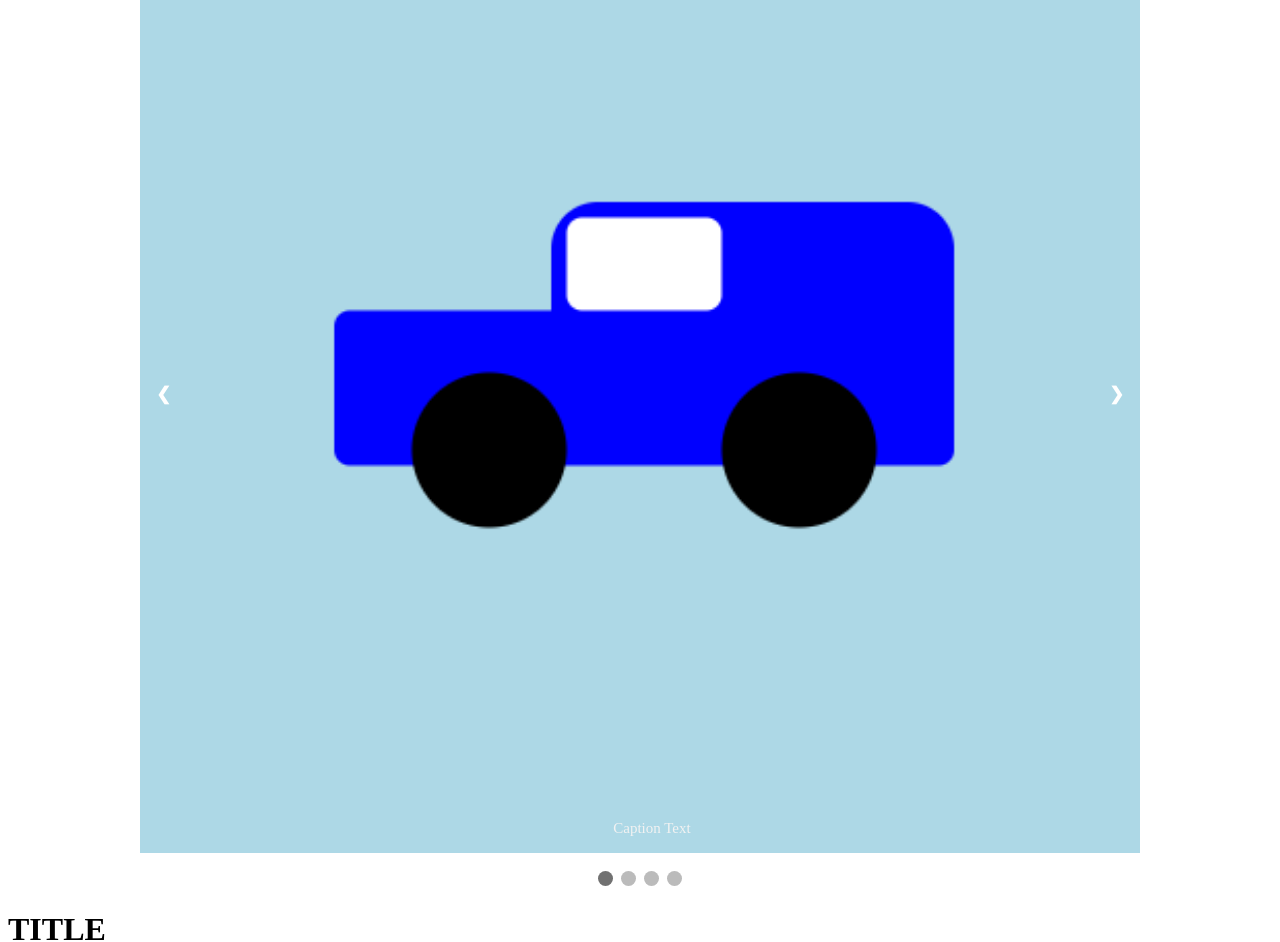
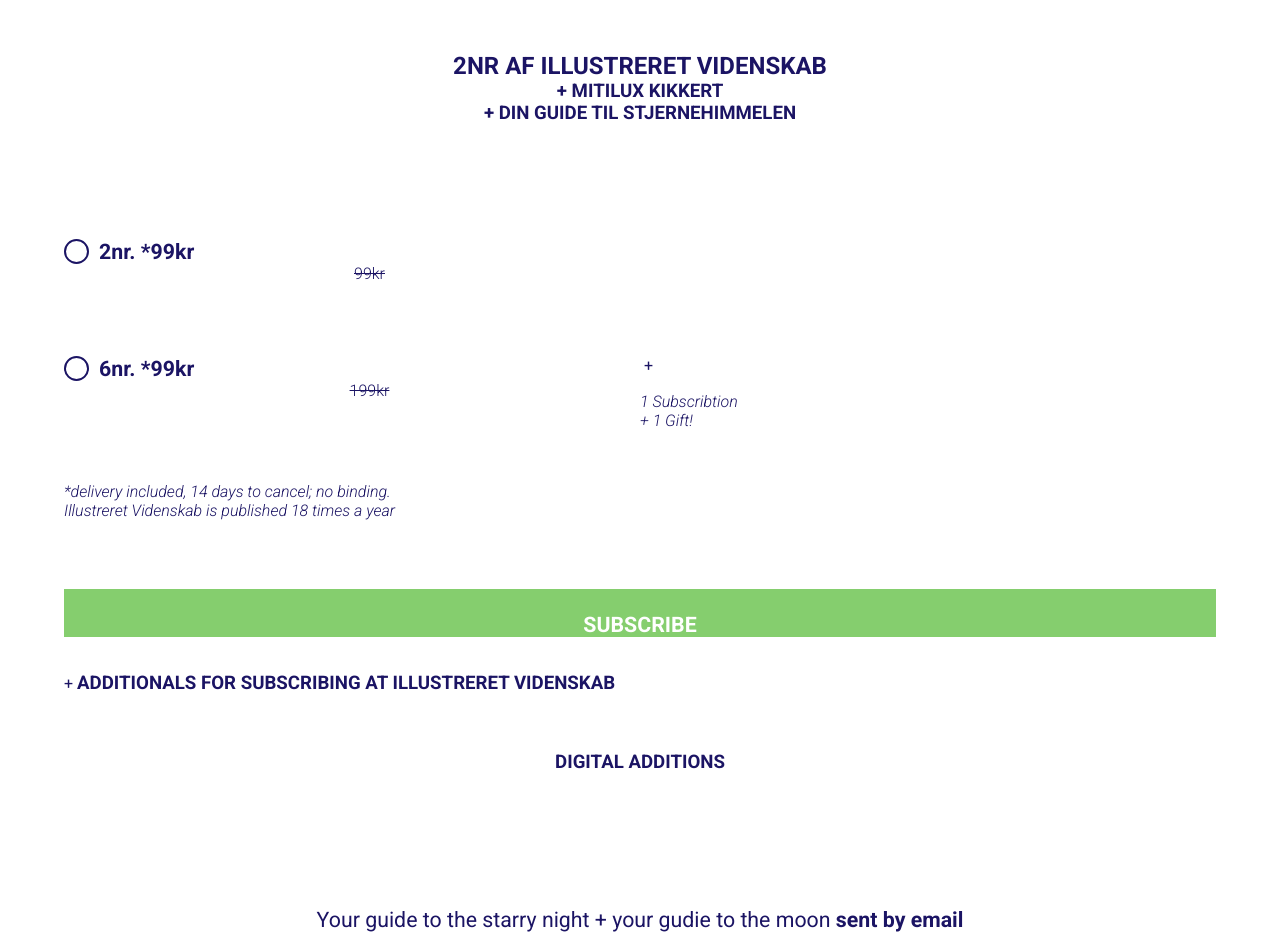
Before and after one commit to otoxiep95/illustreretVidenskab, a website: page checkout.html in a window 1280 px wide. Shown: the part 138-1080 px from the top of the page. Drawn offline with Linux system fonts and the light colour scheme.

Commit message:
landing page structure without images and slider

```diff
--- a/checkout.html
+++ b/checkout.html
@@ -22,80 +22,83 @@
                 <li>Sporgsmål og svar</li>
             </ul> -->
 
-        <img src="" alt="Illustreret Videnskap Logo">
+        <img src="" alt="Illustreret Videnskap Logo" class="logo">
         </nav>
     </header>
 
     <main>
-        <div class="slideshow-container">
 
-            <div class="mySlides fade">
-                <div class="numbertext">1 / 4</div>
-                <img src="img/car.PNG" style="width:100%">
-                <div class="text">Caption Text</div>
+        <div class="checkoutTitle">
+            <h1>2nr af Illustreret Videnskab</h1>
+            <h3>+ Mitilux Kikkert</h3>
+            <h3>+ Din guide til stjernehimmelen</h3>
+        </div>
+        <div class="stepOne">
+
+
+            <label class="container">2nr. *99kr<input id="2nr" type="radio" name="noMagazines">
+                <p class="strikeThrough">99kr</p>
+                <span class="checkmark"></span>
+            </label>
+
+            <label class="container">6nr. *99kr<input id="2nr" type="radio" name="noMagazines">
+                <p class="strikeThrough">199kr</p>
+                <span class="checkmark"></span>
+            </label>
+
+            <div>
+                <img src="" alt="">
+                <span>+</span>
+                <img src="" alt="">
+                <p class="smallText"> 1 Subscribtion <br> + 1 Gift!</p>
             </div>
-
-            <div class="mySlides fade">
-                <div class="numbertext">2 / 4</div>
-                <img src="img/715466-150ppp.jpg" style="width:100%">
-                <div class="text">Caption Two</div>
-            </div>
-
-            <div class="mySlides fade">
-                <div class="numbertext">3 / 4</div>
-                <img src="img/planta.jpg" style="width:100%">
-                <div class="text">Caption Three</div>
-            </div>
-            <!-- <div class="mySlides fade">
-                <div class="numbertext">4 / 4</div>
-                <img src="img/áróra.jpg" style="width:100%">
-                <div class="text">Caption Four</div>
-            </div> -->
-
-            <a class="prev" onclick="plusSlides(-1)">&#10094;</a>
-            <a class="next" onclick="plusSlides(1)">&#10095;</a>
+            <p class="smallText">*delivery included, 14 days to cancel; no binding. <br>
+                Illustreret Videnskab is published 18 times a year</p>
+            <div class="subscribe">Subscribe</div>
 
         </div>
-        <br>
 
-        <div style="text-align:center">
-            <span class="dot" onclick="currentSlide(1)"></span>
-            <span class="dot" onclick="currentSlide(2)"></span>
-            <span class="dot" onclick="currentSlide(3)"></span>
-            <span class="dot" onclick="currentSlide(4)"></span>
-            <!-- <span class="dot"></span> -->
-        </div>
-        <h1>TITLE</h1>
-        <div class="stepOne">
-            <h2 class="stepTitle">Vælg tilbud</h2>
-            <div>
-                <h2>Mitilux Kikkert</h2>
+        <div class="stepTwo">
+
+            <span>+</span>
+            <h2 class="subTitles">Additionals for subscribing at Illustreret Videnskab</h2>
+
+            <div class="stepTwoGrid">
+                <h3>Digital additions</h3>
                 <img src="" alt="">
-                <input type="radio">
+                <p>Your guide to the starry night + your gudie to the moon <span class="emphasis">sent by email</span></p>
+                <p>Digital access to the last <span class="emphasis">last 12 numbers</span> of the magazine </p>
+                <img src="" alt="">
+                <p><span class="emphasis">Exclusive access</span> to more-shop for more products up to><span class="emphasis">
+                        70% discount</span></p>
+
+
             </div>
         </div>
 
-        <div class="stepTwo">
-            <div class="stepTitle">
-                <h2>Vælg antal magasiner</h2>
-                <a href="">Se rabatskemar</a>
+        <div class="stepThree">
+
+            <span>+</span>
+            <h2 class="subTitles">Your gift for subscribing at Illustreret Videnskab</h2>
+            <img src="" alt="">
+            <div class="stepThreegrid">
+                <img src="" alt="">
+                <p>A robust companion for nature observations, hiking, sporting events, sightseeing, theater or
+                    concerts.</p>
+                <ul>
+                    <li>8x magnication</li>
+                    <li>Multi-layered optics</li>
+                    <li>Precise and accurate focus</li>
+                    <li>40mm objective diameter</li>
+                    <li>Crystal clear viewing in short & long distance</li>
+                    <li>Rubber cover for extra reststance</li>
+                    <h2>Included:bag, neck strap & lens protector</h2>
+                    <p class="smallText">Size: 180 mm x 55mm x 145mm weight: 727 g</p>
+                </ul>
+
             </div>
-            <label for=""><input type="radio"></label>
-            <label for=""><input type="radio"></label>
         </div>
 
-        <div class="stepThree">
-            <div class="stepTitle">
-                <h1>Angiv kundeoplysninger</h1>
-            </div>
-            <form></form>
-        </div>
-
-        <div class="stepFour">
-            <h1 class="stepTitle">Vælg Beltalingsmetode</h1>
-            <form></form>
-            <button>Gå til sikker betaling</button>
-        </div>
 
         <script src="js/main.js"></script>
     </main>
--- a/css/_checkout.scss
+++ /dev/null
@@ -1,4 +0,0 @@
-svg {
-  stroke: green;
-  height: 50px;
-}
--- a/css/style.scss
+++ b/css/style.scss
@@ -1,121 +1,206 @@
-@import "checkout";
+@import url("https://fonts.googleapis.com/css?family=Roboto:300,300i,400,500,700");
 
-:root {
+$blueColor: #1b1464;
+$greenColor: #85ce6e;
+$font: "Roboto";
+* {
+  box-sizing: border-box;
+}
+body {
   margin: 0;
   padding: 0;
-  box-sizing: border-box;
+  font-family: $font;
+  color: $blueColor;
 }
-
-.mySlides {
-  display: none;
+main {
+  margin: 5%;
 }
-img {
-  vertical-align: middle;
+header {
+  border: 3pt solid $blueColor;
+  background-color: $blueColor;
+  svg {
+    margin: 5% 5% 0 5%;
+    fill: white;
+    height: 50px;
+    width: 40px;
+    rect {
+      height: 5px;
+    }
+  }
 }
-
-/* Slideshow container */
-.slideshow-container {
-  max-width: 1000px;
-  position: relative;
-  margin: auto;
+h1 {
+  font-weight: 700;
+  font-size: 18pt;
 }
-
-/* Next & previous buttons */
-.prev,
-.next {
-  cursor: pointer;
-  position: absolute;
-  top: 50%;
-  width: auto;
-  padding: 16px;
-  margin-top: -22px;
-  color: white;
-  font-weight: bold;
-  font-size: 18px;
-  transition: 0.6s ease;
-  border-radius: 0 3px 3px 0;
+p {
+  font-size: 16pt;
 }
-
-/* Position the "next button" to the right */
-.next {
-  right: 0;
-  border-radius: 3px 0 0 3px;
+h3 {
+  font-size: 14pt;
 }
-
-/* On hover, add a black background color with a little bit see-through */
-.prev:hover,
-.next:hover {
-  background-color: rgba(0, 0, 0, 0.8);
+h2 {
+  font-weight: 700;
+  font-size: 14pt;
 }
-
-/* Caption text */
-.text {
-  color: #f2f2f2;
-  font-size: 15px;
-  padding: 8px 12px;
-  position: absolute;
-  bottom: 8px;
-  width: 100%;
+h1,
+h2,
+h3,
+.subscribe {
+  text-transform: uppercase;
+}
+h1,
+h3,
+.subscribe {
+  margin: 0;
   text-align: center;
 }
-
-/* Number text (1/3 etc) */
-.numbertext {
-  color: #f2f2f2;
-  font-size: 12px;
-  padding: 8px 12px;
-  position: absolute;
-  top: 0;
+.checkoutTitle {
+  margin-bottom: 10%;
 }
-
-/* The dots/bullets/indicators */
-.dot {
-  cursor: pointer;
-  height: 15px;
-  width: 15px;
-  margin: 0 2px;
-  background-color: #bbb;
-  border-radius: 50%;
-  display: inline-block;
-  transition: background-color 0.6s ease;
+/****************STEP ONE******************/
+.stepOne {
+  display: grid;
+  grid-template-columns: 1fr 1fr;
+  grid-auto-rows: 1fr 0.5fr 0.5fr;
+  label {
+    grid-column: 1;
+  }
 }
-
-.active,
-.dot:hover {
-  background-color: #717171;
+.smallText,
+.subscribe {
+  margin: 3% 0;
+  grid-column: span 2;
 }
-
-/* Fading animation */
-.fade {
-  -webkit-animation-name: fade;
-  -webkit-animation-duration: 1.5s;
-  animation-name: fade;
-  animation-duration: 1.5s;
+.smallText {
+  font-weight: 100;
+  font-style: italic;
+  font-size: 12pt;
+  text-align: left;
 }
-
-@-webkit-keyframes fade {
-  from {
-    opacity: 0.4;
-  }
-  to {
-    opacity: 1;
+.strikeThrough {
+  margin: 0;
+  text-align: center;
+  font-weight: 100;
+  font-size: 12pt;
+  text-decoration-line: line-through;
+}
+label {
+  font-size: 16pt;
+  font-weight: 700;
+  input[type="radio"] {
+    border-color: $blueColor;
+    color: $blueColor;
   }
 }
 
-@keyframes fade {
-  from {
-    opacity: 0.4;
-  }
-  to {
-    opacity: 1;
+.subscribe {
+  background-color: $greenColor;
+  color: white;
+  font-size: 16pt;
+  font-weight: 700;
+  text-transform: uppercase;
+  height: 6vh;
+  padding: 2%;
+}
+/*****radiobutton from W3 schools******/
+/* The container */
+.container {
+  display: block;
+  position: relative;
+  padding-left: 35px;
+  margin-bottom: 12px;
+  cursor: pointer;
+  font-size: 16pt;
+  -webkit-user-select: none;
+  -moz-user-select: none;
+  -ms-user-select: none;
+  user-select: none;
+}
+
+/* Hide the browser's default radio button */
+.container input {
+  position: absolute;
+  opacity: 0;
+  cursor: pointer;
+}
+
+/* Create a custom radio button */
+.checkmark {
+  position: absolute;
+  top: 0;
+  left: 0;
+  height: 25px;
+  width: 25px;
+  border: 2pt solid $blueColor;
+  border-radius: 50%;
+}
+
+/* On mouse-over, add a grey background color */
+.container:hover input ~ .checkmark {
+  /* background-color: #ccc; */
+}
+.checkmark::before {
+  display: block;
+  position: absolute;
+  content: "";
+  border-radius: 100%;
+  height: 15px;
+  width: 15px;
+  top: 2.5px;
+  left: 2.5px;
+  margin: auto;
+}
+/* When the radio button is checked, add a blue background */
+.container input:checked ~ .checkmark::before {
+  background-color: $blueColor;
+}
+
+/* Create the indicator (the dot/circle - hidden when not checked) */
+.checkmark:after {
+  content: "";
+  position: absolute;
+  display: none;
+}
+
+/* Show the indicator (dot/circle) when checked */
+.container input:checked ~ .checkmark:after {
+  display: block;
+}
+
+/* Style the indicator (dot/circle) */
+.container .checkmark:after {
+  top: 9px;
+  left: 9px;
+  width: 8px;
+  height: 8px;
+  border-radius: 50%;
+}
+/****************STEP TWO******************/
+.stepTwo > .stepTwoGrid {
+  margin: 5% 0;
+  p,
+  h3 {
+    // text-transform: uppercase;
+    text-align: center;
+    margin: 5% 0;
   }
 }
 
-/* On smaller screens, decrease text size */
-@media only screen and (max-width: 300px) {
-  .prev,
-  .next,
-  .text {
-    font-size: 11px;
+.subTitles {
+  display: inline;
+}
+.emphasis {
+  font-weight: 700;
+}
+
+/*****************STEP THREE*********************/
+.stepThree > div {
+  display: grid;
+  grid-template-columns: 0.5fr 1fr;
+  ul {
+    grid-column: 2;
+    h2 {
+      margin: 0;
+    }
   }
 }
```
Also changed, not shown: css/style.css.
